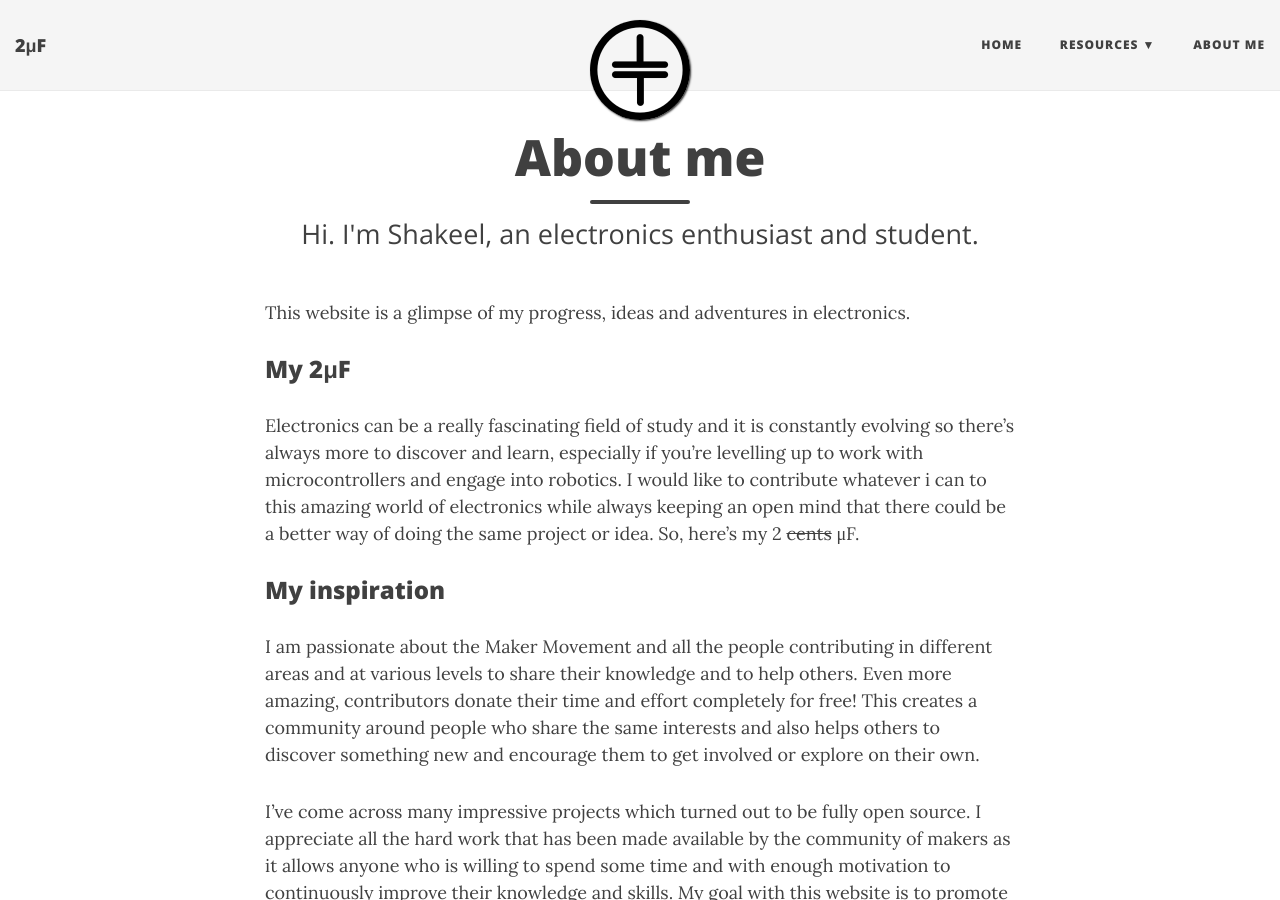
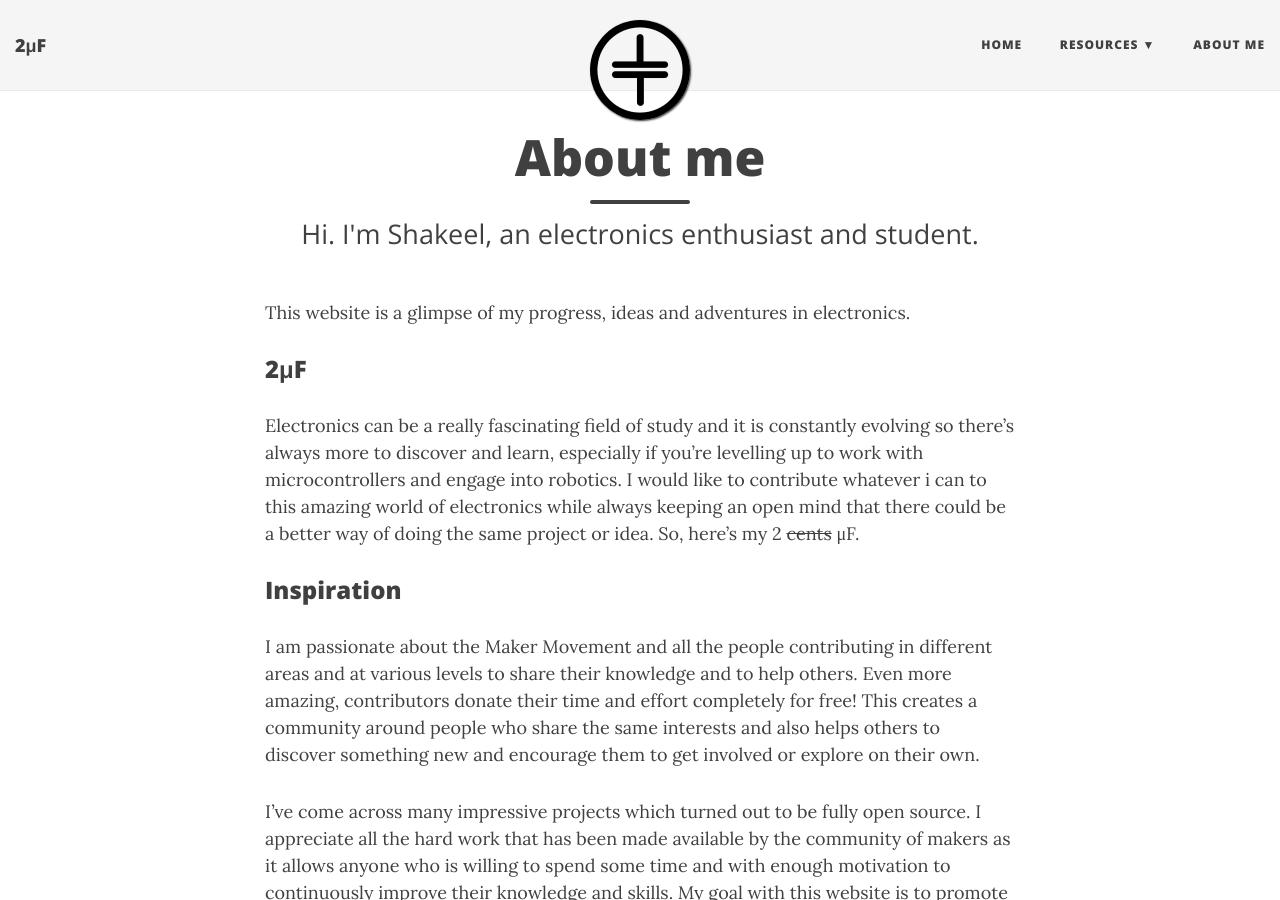
Before and after one commit to 2uf/2uf.github.io, a Jekyll site: the page built from aboutme.md, in a window 1280 px wide and 900 px high. Built offline with Jekyll 4.4.1, drawn with Linux system fonts in a browser that asks for light colours; nearby versions of some CDN libraries.

```diff
--- a/aboutme.md
+++ b/aboutme.md
@@ -6,10 +6,10 @@ subtitle: Hi. I'm Shakeel, an electronics enthusiast and student.
 
 This website is a glimpse of my progress, ideas and adventures in electronics.
 
-### My 2&mu;F
+### 2&mu;F
 Electronics can be a really fascinating field of study and it is constantly evolving so there's always more to discover and learn, especially if you're levelling up to work with microcontrollers and engage into robotics. I would like to contribute whatever i can to this amazing world of electronics while always keeping an open mind that there could be a better way of doing the same project or idea. So, here's my 2 ~~cents~~ &mu;F.
 
-### My inspiration
+### Inspiration
 I am passionate about the Maker Movement and all the people contributing in different areas and at various levels to share their knowledge and to help others. Even more amazing, contributors donate their time and effort completely for free! This creates a community around people who share the same interests and also helps others to discover something new and encourage them to get involved or explore on their own.
 
 I've come across many impressive projects which turned out to be fully open source. I appreciate all the hard work that has been made available by the community of makers as it allows anyone who is willing to spend some time and with enough motivation to continuously improve their knowledge and skills. My goal with this website is to promote the same mindset of openly sharing knowledge. I hope that my posts will be useful to other electronic hobbyists, enthusiasts and students.
```
